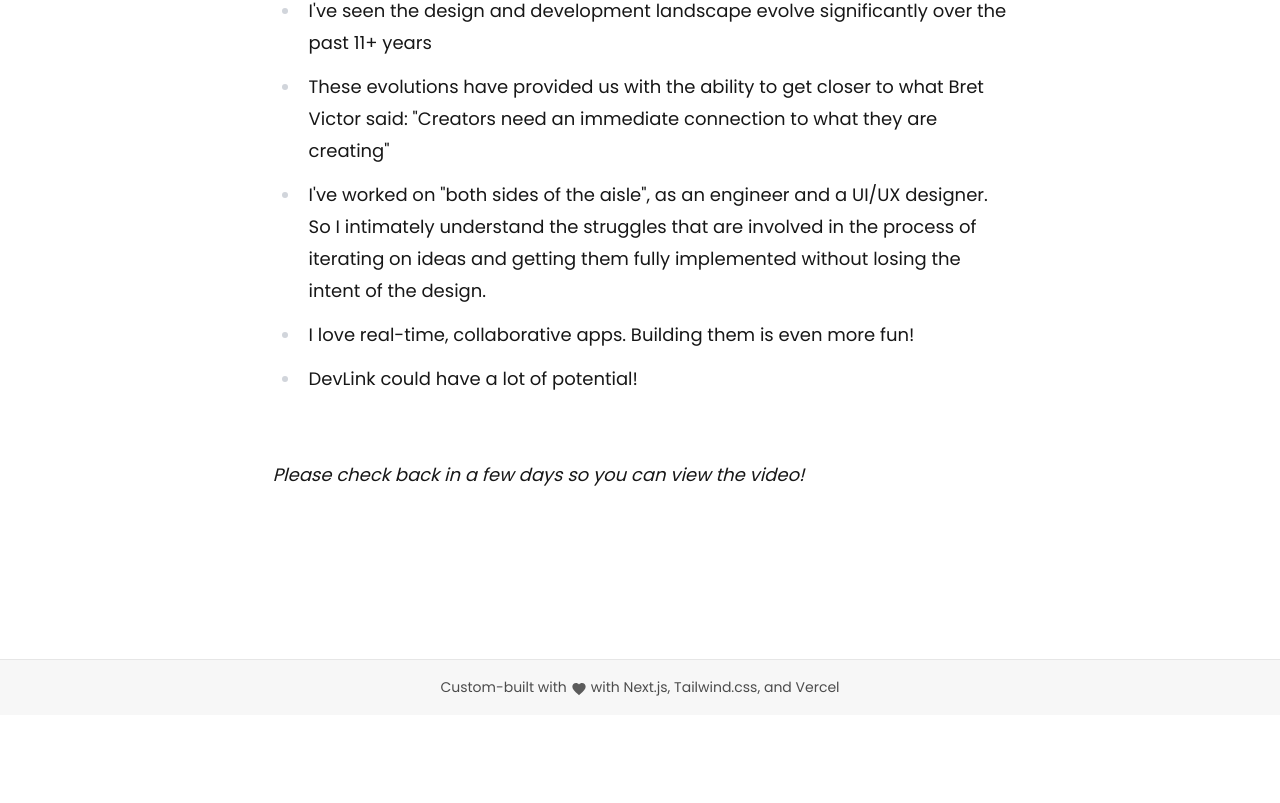
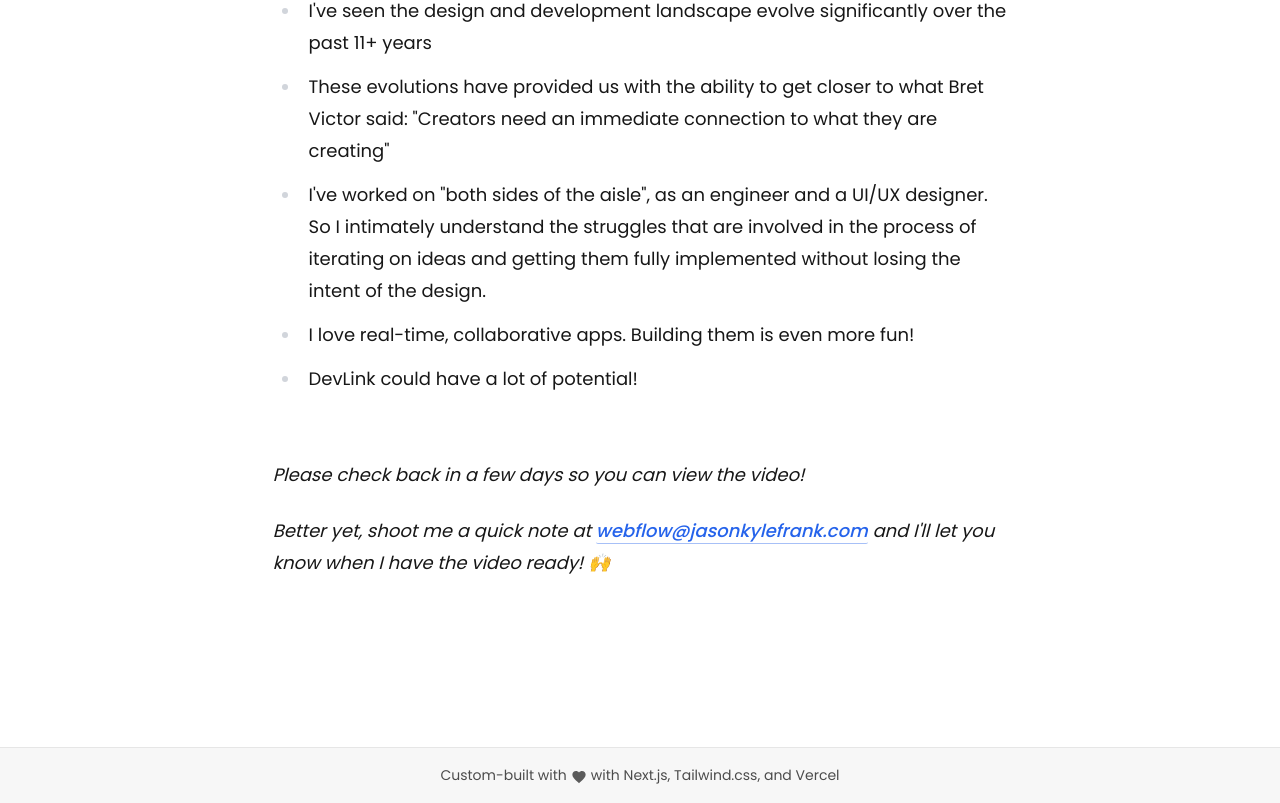
Before and after one commit to jasonkylefrank/jasonkylefrank.com, a Next.js app: page /webflow in a window 1280 px wide. Shown: the part 453-1256 px from the top of the page. Before the commit the page ends 1168 px from the top, so only its background shows below. Built offline with nearby package versions, Linux system fonts and the light colour scheme.

Commit message:
Added email notification link

```diff
--- a/app/webflow/page.tsx
+++ b/app/webflow/page.tsx
@@ -1,4 +1,5 @@
 function Webflow() {
+  const webflowEmail = "webflow@jasonkylefrank.com";
   return (
     <div>
       <h2>Hello Webflow!</h2>
@@ -33,7 +34,16 @@ function Webflow() {
         <li>{`DevLink could have a lot of potential!`}</li>
       </ul>
       <div className="h-4" />
-      <p className="italic">{`Please check back in a few days so you can view the video!`}</p>
+
+      <p className="italic">
+        {`Please check back in a few days so you can view the video!
+         `}
+      </p>
+      <p className="italic">
+        {`Better yet, shoot me a quick note at `}
+        <a href={`mailto:${webflowEmail}`}>{webflowEmail}</a>
+        {` and I'll let you know when I have the video ready! 🙌`}
+      </p>
     </div>
   );
 }
```
